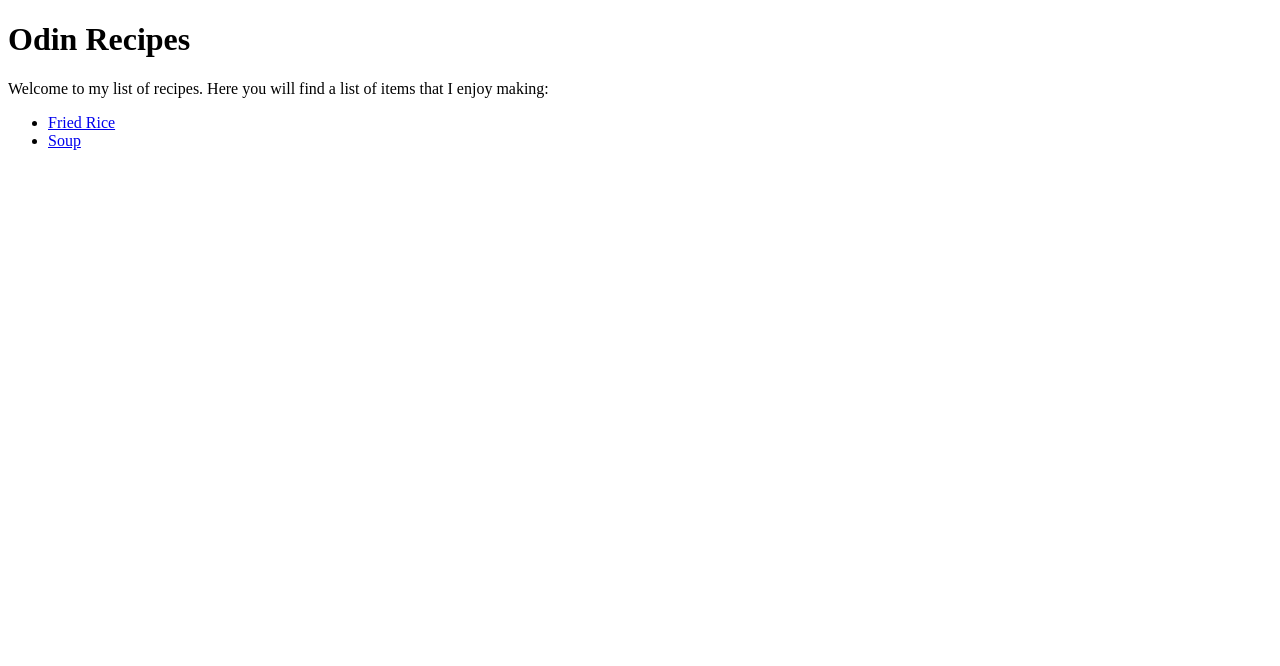
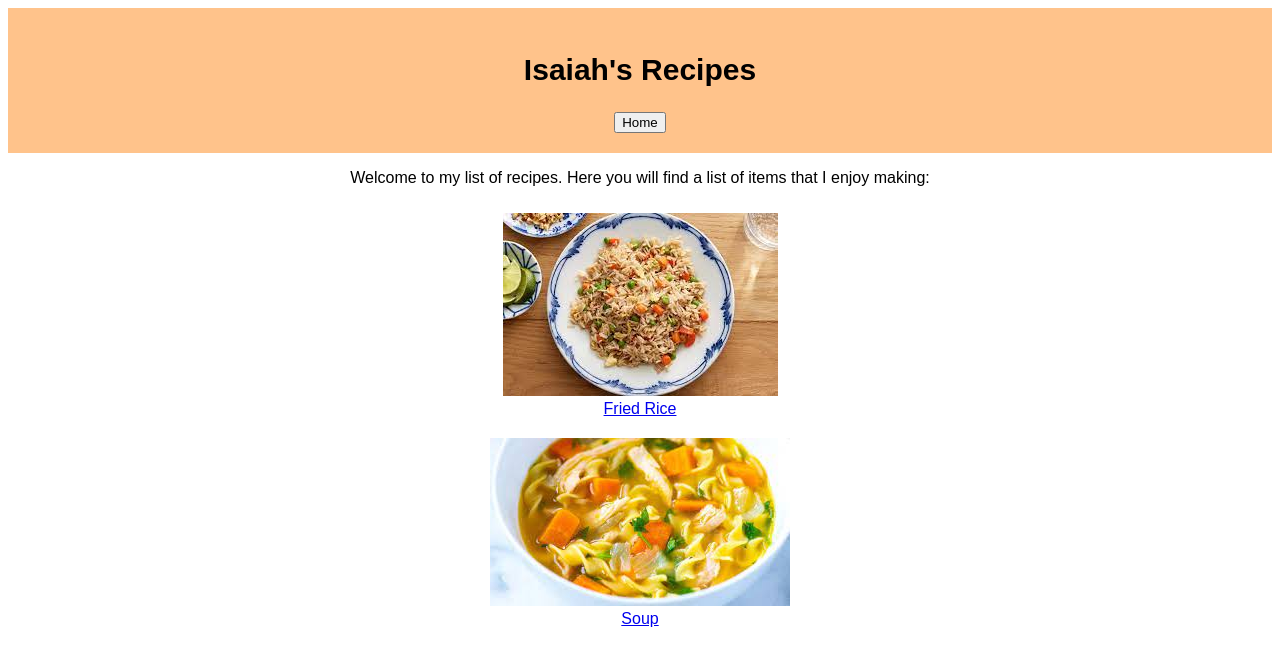
Before and after one commit to Isaiahdaiz/odin-recipes, a plain HTML site: page index.html in a window 1280 px wide. Drawn offline with Linux system fonts and the light colour scheme.

Commit message:
Added style and removed list
Added style.css to create new look to show off recipes. Thumbnails were
added so users can have a visual of what recipe they would like to go to.

```diff
--- a/index.html
+++ b/index.html
@@ -1,20 +1,30 @@
 <!DOCTYPE html>
-<html>
+<html lang="en">
     <meta charset="UTF-8">
+    <meta http-equiv="=X-UACompatible" content="="IE=edge">
+    <meta name="viewport" content="width=device-width, initial-scale=1.0">
     <head>
         <title>Recipes</title>
+        <link rel="stylesheet" href="style.css">
     </head>
 
     <body>
-        <h1>Odin Recipes</h1>
-        <p>Welcome to my list of recipes. Here you will find a list of items that I enjoy making:</p>
-        <ul>
-            <li>
-                <a href="./recipes/friedrice.html">Fried Rice</a>
-            </li>
-        <li>
-            <a href="./recipes/soup.html">Soup</a>
-        </li>
-        </ul>
+        <section class="header">
+            <h1>Isaiah's Recipes</h1>
+            <button href="index.html">Home</button>
+        </section>
+        <p style="text-align: center;">Welcome to my list of recipes. Here you will find a list of items that I enjoy making:</p>
+        <div></div>
+            <div class="thumbnail">
+                <a href="./recipes/friedrice.html">
+                <img src="./images/fried_rice.jpeg" alt="friedRiceLogo">
+                Fried Rice
+            </div>
+            <div class="thumbnail">
+                <a href="./recipes/soup.html">
+                <img src="./images/soup.jpeg" alt="soupLogo">
+                Soup
+            </div>
+        </div>
     </body>
 </html>
--- /dev/null
+++ b/style.css
@@ -0,0 +1,26 @@
+* {
+    font-family: Arial, Helvetica, sans-serif;
+}
+
+.header {
+    width: 100%;
+    padding: 20px 0;
+    text-align: center;
+    background: rgb(255, 195, 139);
+    color: black;
+}
+
+h1 {
+    color:black;
+    font-size: 30px;
+}
+
+.thumbnail {
+    display: block;
+    height: auto;
+    width: 300px;
+    text-align: center;
+    margin-left: auto;
+    margin-right: auto;
+    padding: 10px;
+}
```
